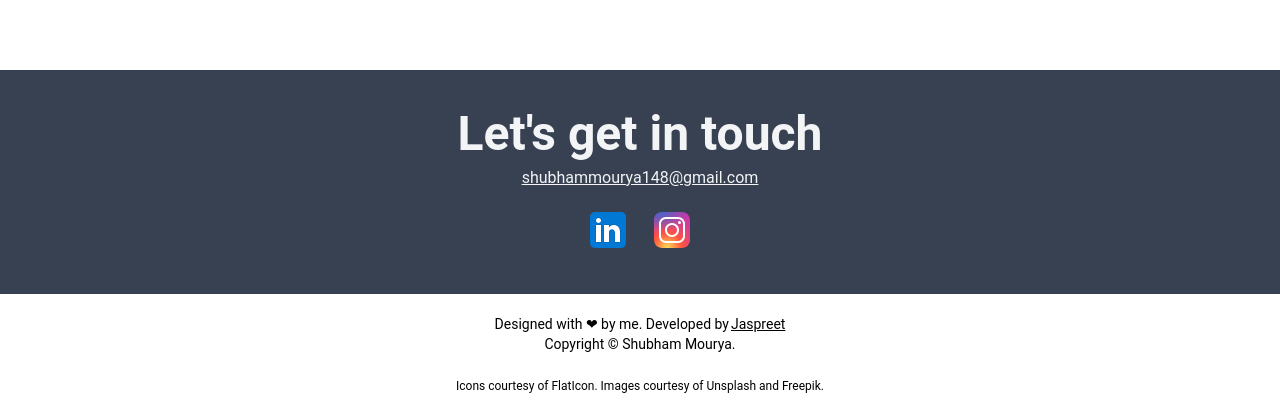
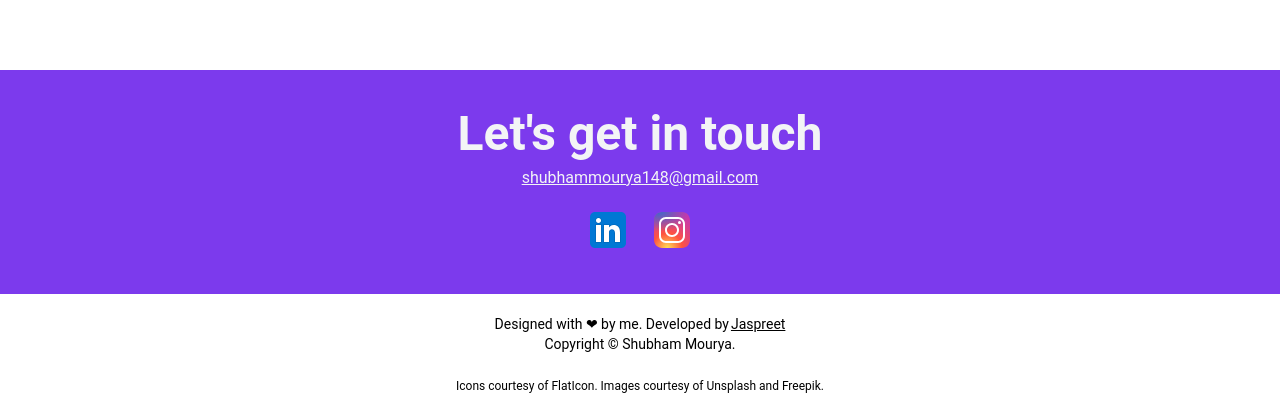
Before and after one commit to 01singhjaspreet/shubham-portfolio-react, a React (Create React App) app: page /trident-logo-project in a window 1280 px wide. Shown: the part 2009-2420 px from the top of the page. Built offline with nearby package versions, Linux system fonts and the light colour scheme.

Commit message:
color change

```diff
--- a/src/components/footer.js
+++ b/src/components/footer.js
@@ -4,7 +4,7 @@ import Instagram from '../assets/social/instagram.svg';
 
 export default function Footer() {
     return (
-        <footer className="flex flex-col items-center w-full pt-10 mt-20 bg-gray-700">
+        <footer className="flex flex-col items-center w-full pt-10 mt-20 bg-violet-600">
             <div className="text-4xl font-bold text-gray-100 xl:text-5xl">
                 Let's get in touch
             </div>
```
